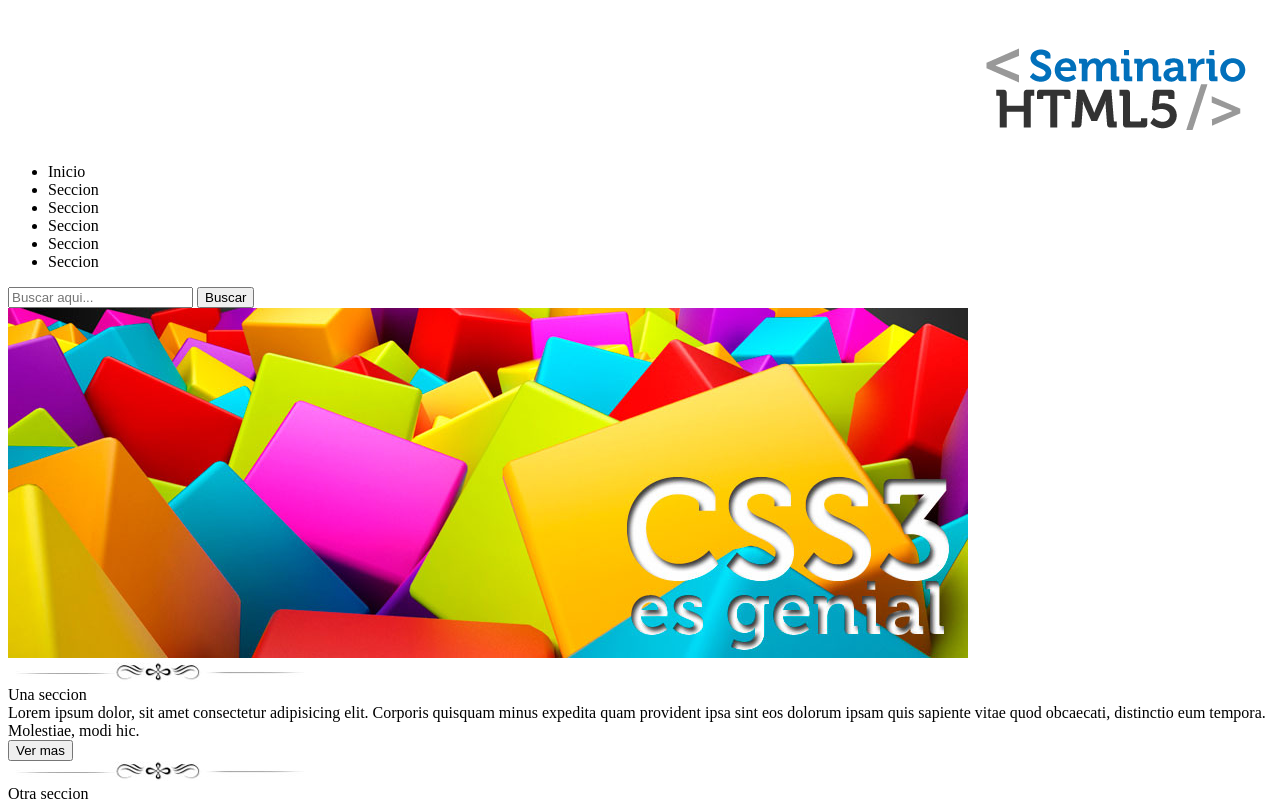
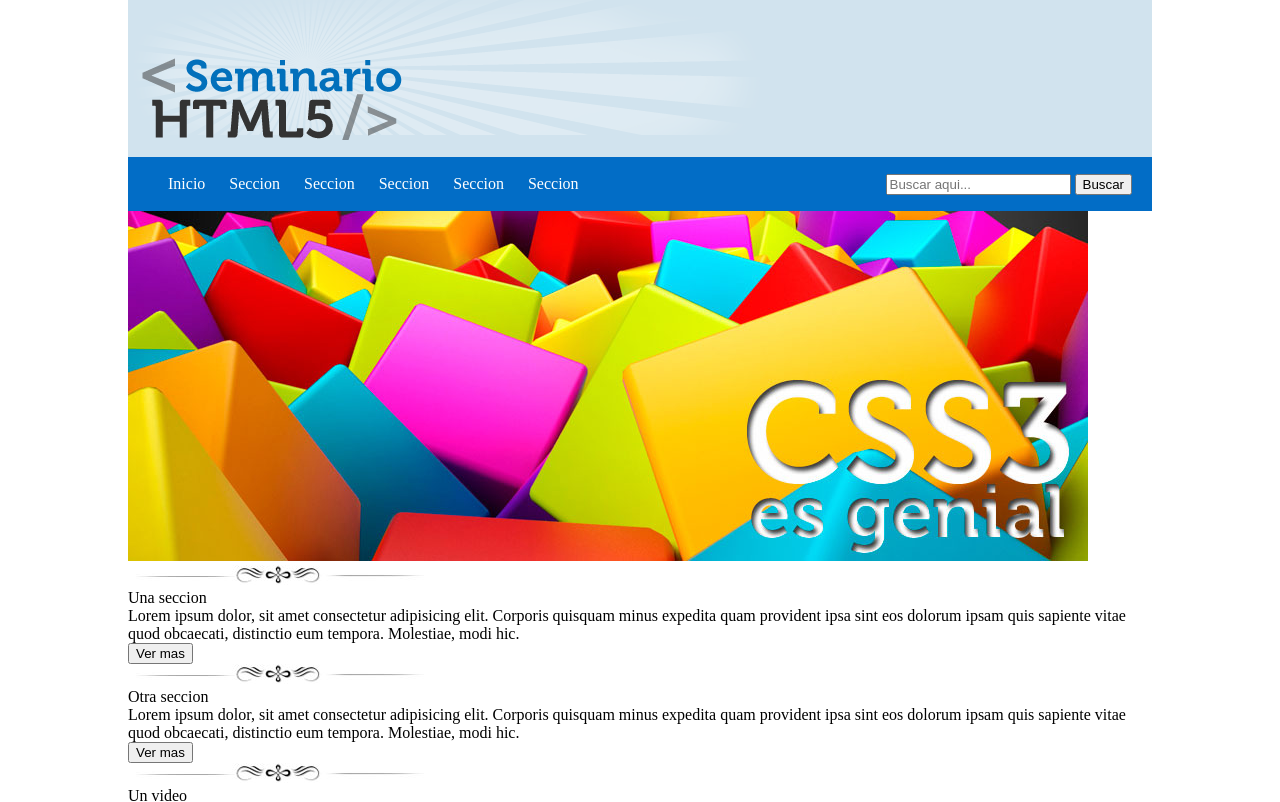
Before and after one commit to ElWakamole/PW15162022, a plain HTML site: page PracticaCSS01/index.html in a window 1280 px wide. Shown: the top 802 px of the page. Drawn offline with Linux system fonts and the light colour scheme.

Commit message:
Estilos del header

```diff
--- /dev/null
+++ b/PracticaCSS01/CSS/Estilos.css
@@ -0,0 +1,30 @@
+/*margin: arriba derecha abajo izquierda
+            ariba/abajo       izquierda/derecha*/
+body{
+    /* 1em */
+    font-size: 16px;
+    max-width: 1024px;
+    margin: 0px auto;
+}
+header{
+    background: #d1e3ee;
+}
+header nav{
+    background: #026dc6;
+    padding: 2px 0px;
+}
+header nav form{
+    float: right;
+    margin-top: -35px;
+    margin-right: 20px;
+
+}
+header nav ul li{
+    /*border: 1px solid red;*/
+    display: inline-block;
+    color: #ffffff;
+    margin-right: 20px;
+}
+#logo{
+    margin-top: -150px;
+}
--- a/PracticaCSS01/index.html
+++ b/PracticaCSS01/index.html
@@ -4,7 +4,8 @@
     <meta charset="UTF-8">
     <meta http-equiv="X-UA-Compatible" content="IE=edge">
     <meta name="viewport" content="width=device-width, initial-scale=1.0">
-    <title>Document</title>
+    <title>Practica 01</title>
+    <link rel="stylesheet" href="CSS/Estilos.css">
 </head>
 <body>
     <header>
```
